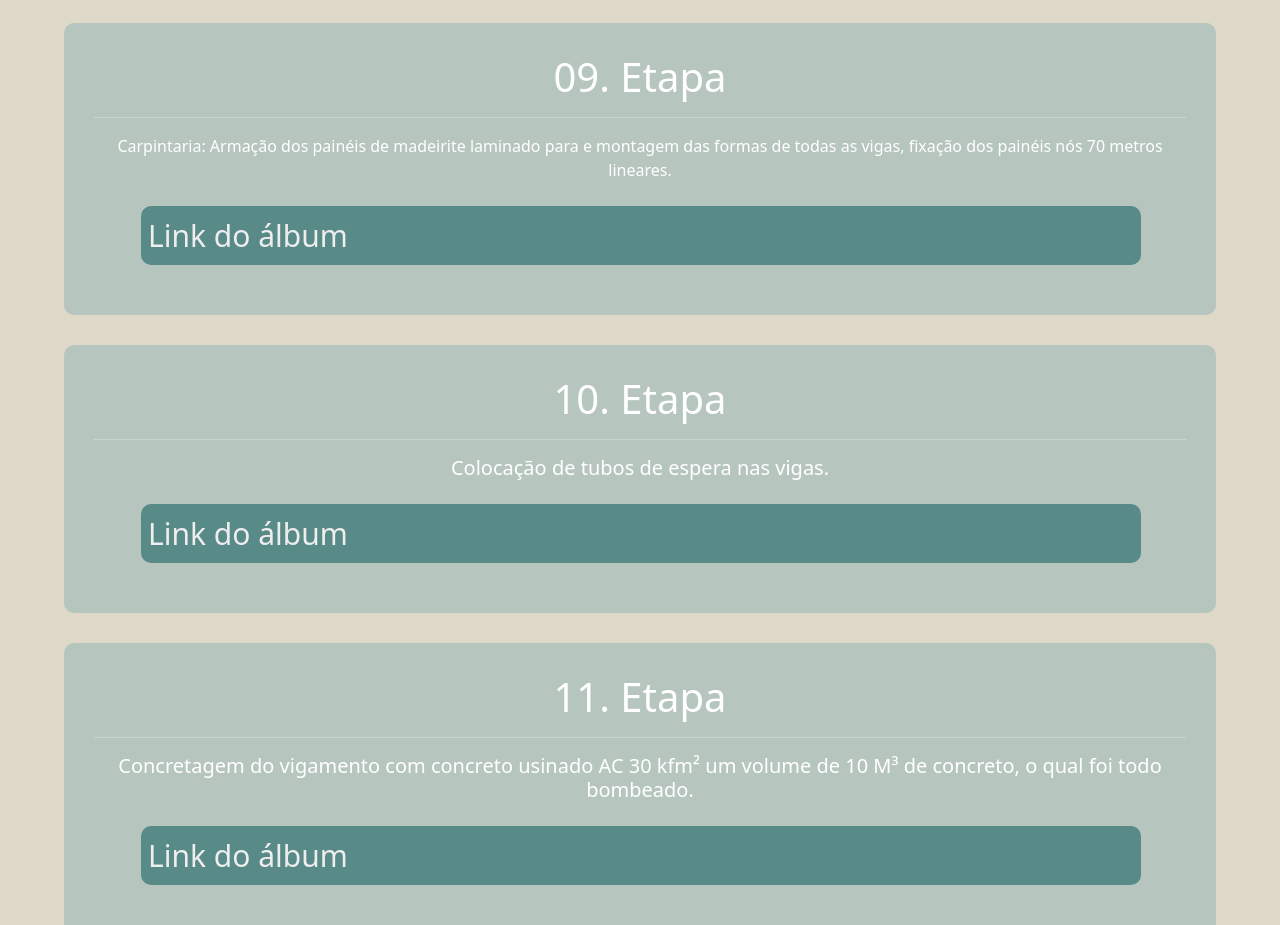
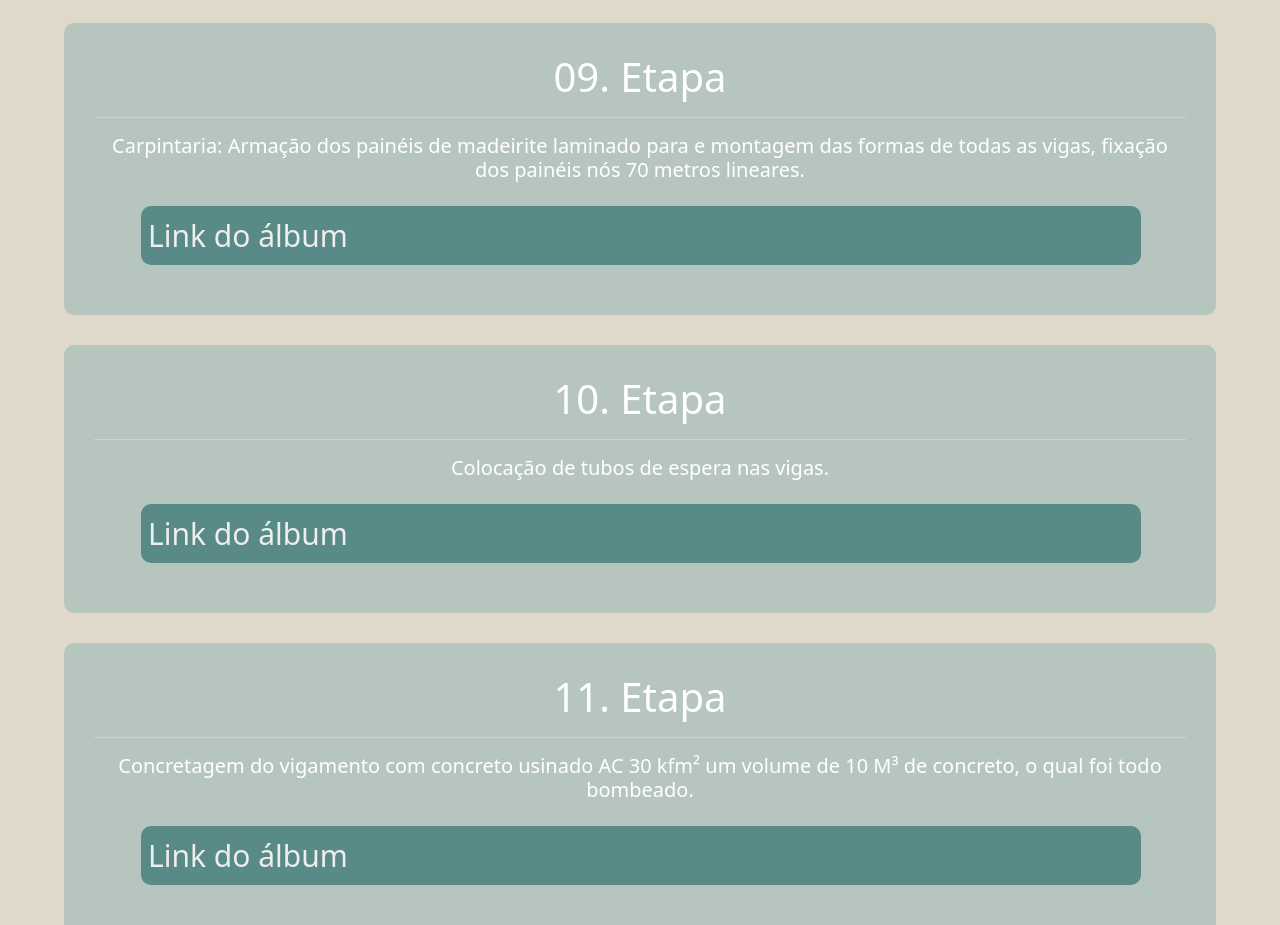
Before and after one commit to wictorluciano/Landing-EspacoGourmet, a plain HTML site: page pages/fundacao.html in a window 1280 px wide. Shown: the part 2940-3865 px from the top of the page. Drawn offline with nearby package versions, Linux system fonts and the light colour scheme.

Commit message:
Update fundacao.html

```diff
--- a/pages/fundacao.html
+++ b/pages/fundacao.html
@@ -189,7 +189,7 @@
           <div>
               <h1>09. Etapa</h1>
               <hr>
-              <h9>Carpintaria: Armação dos painéis de madeirite laminado para e montagem das formas de todas as vigas, fixação dos painéis nós 70 metros lineares.</h9>
+              <h5>Carpintaria: Armação dos painéis de madeirite laminado para e montagem das formas de todas as vigas, fixação dos painéis nós 70 metros lineares.</h5>
 
               <ul class="fundacaoList">
                   <li>
```
